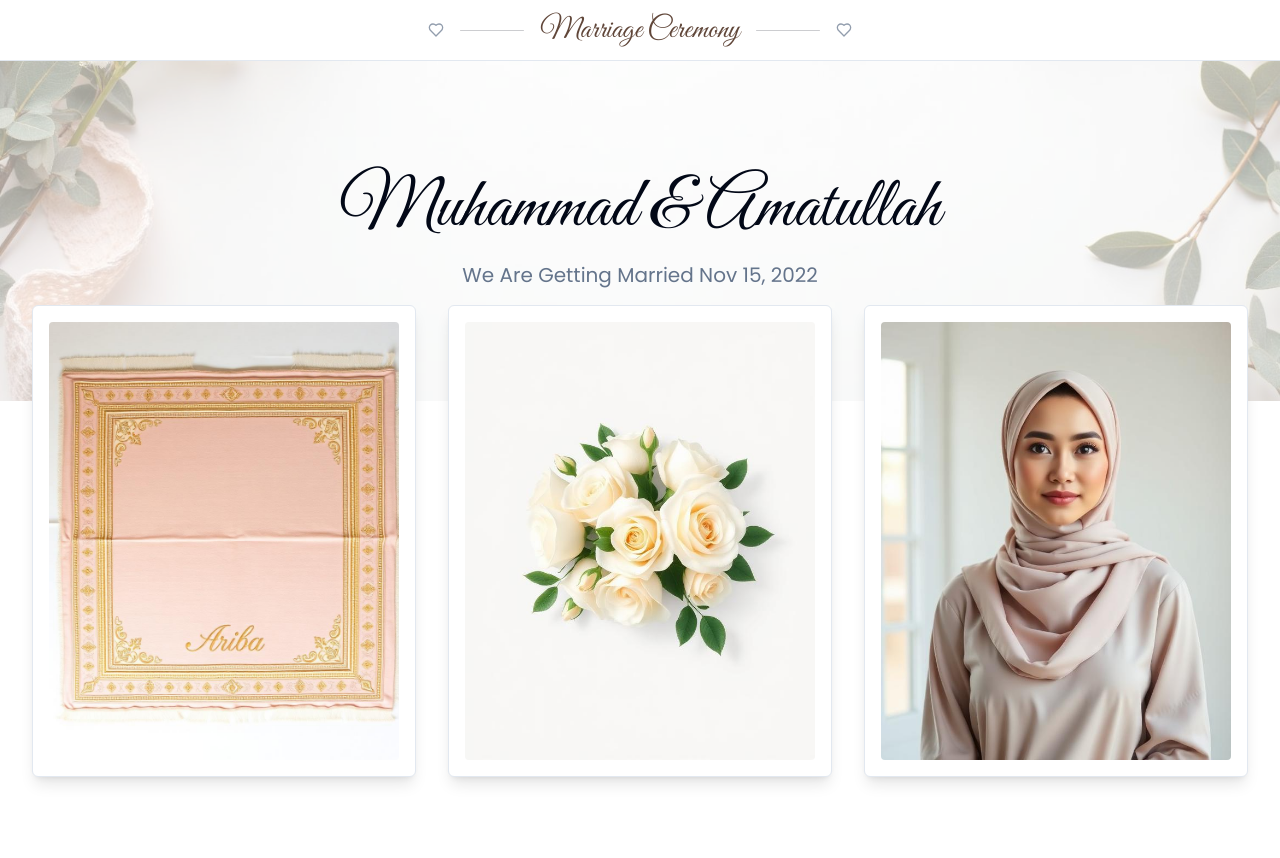
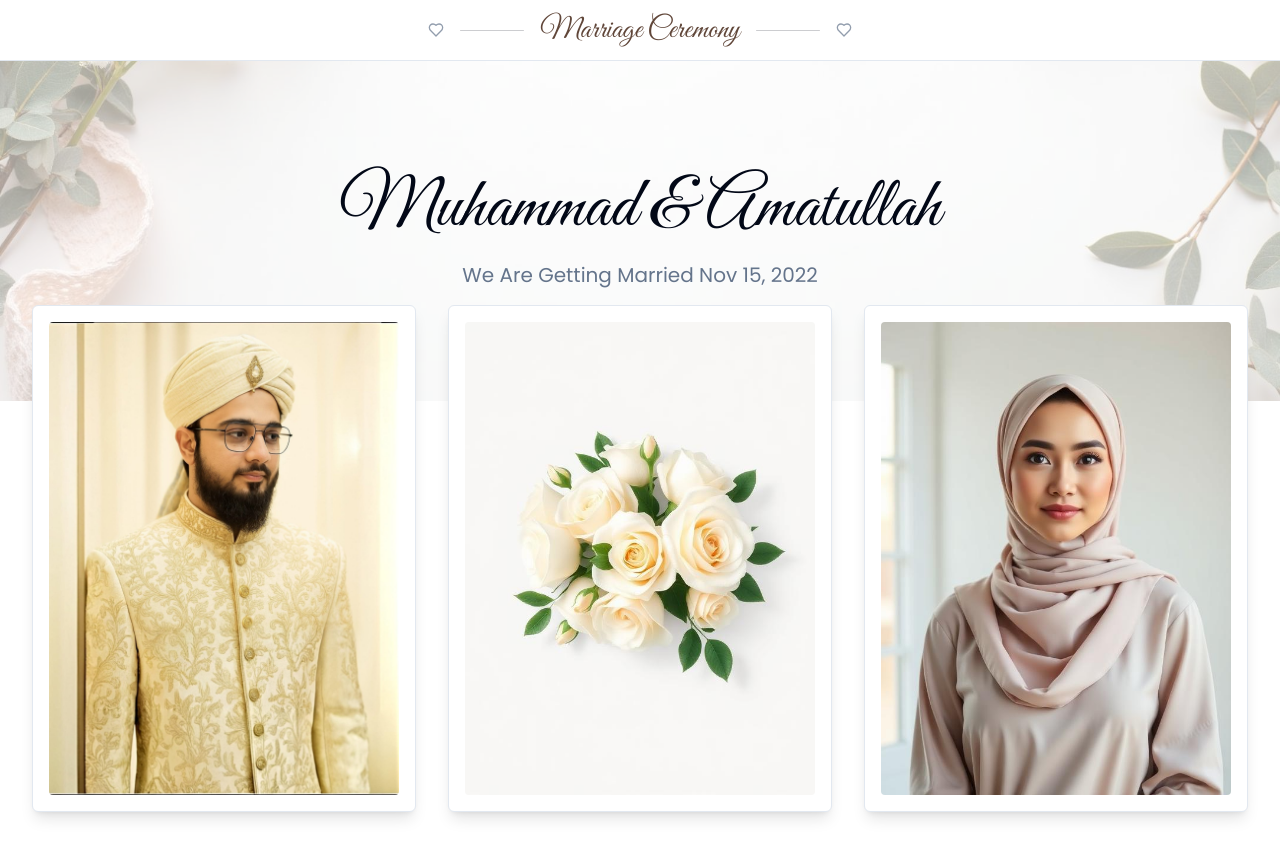
Before and after one commit to syedtalha88/love-pixel-perfect-page, a React (Vite) app: page / in a window 1280 px wide. Shown: the top 858 px of the page. Built offline with nearby package versions, Linux system fonts and the light colour scheme.

Commit message:
Reverted to commit ce3e13522844b16516e63c7b1f34ee4ac6511bcf

```diff
--- a/src/pages/Index.tsx
+++ b/src/pages/Index.tsx
@@ -3,7 +3,6 @@ import heroBg from "@/assets/hero-floral-bg.jpg";
 import groom from "@/assets/groom-portrait.jpg";
 import bride from "@/assets/bride-portrait.jpg";
 import bouquet from "@/assets/bouquet.jpg";
-import prayerMat from "@/assets/prayer-mat-ariba.jpg";
 
 const Nav = () => (
   <header className="sticky top-0 z-40 border-b bg-background/30 backdrop-blur-md supports-[backdrop-filter]:bg-background/30">
@@ -67,7 +66,7 @@ const Index = () => {
 
         <section className="container mx-auto -mt-16 md:-mt-24 relative z-10">
           <div className="grid grid-cols-1 md:grid-cols-3 gap-6 md:gap-8">
-            <Framed src={prayerMat} alt="Prayer mat with Ariba embroidery" />
+            <Framed src="/lovable-uploads/e35634f9-05a8-45c1-b5eb-179f3943e0eb.png" alt="Groom portrait in cream sherwani with turban" />
             <Framed src={bouquet} alt="White roses and blush buds bouquet" />
             <Framed src={bride} alt="Bride portrait in beige hijab" />
           </div>
```
Also changed, not shown: src/assets/prayer-mat-ariba.jpg (deleted).
